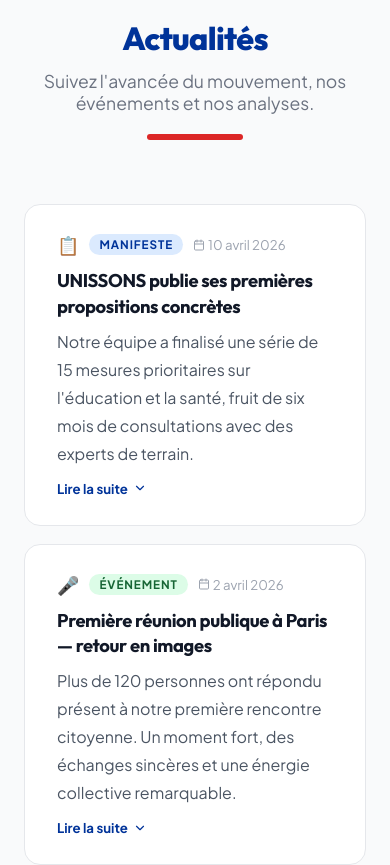
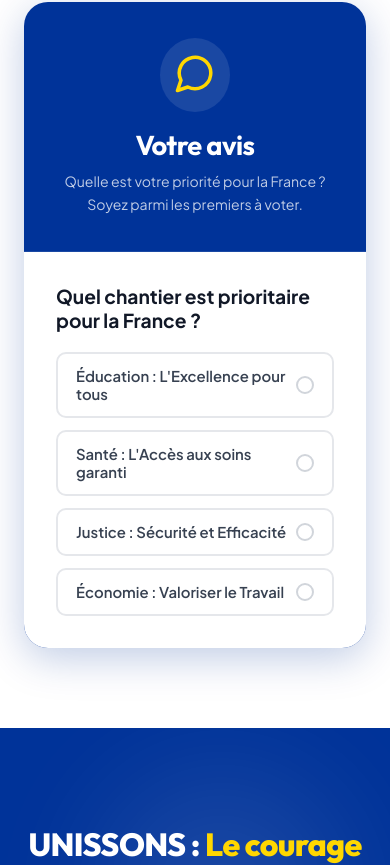
Before and after one commit to partiunissons-cmd/unissons-site, a React (Vite) app: page / in a window 390 px wide. Shown: the part 4515-5380 px from the top of the page. Built offline with nearby package versions, Linux system fonts and the light colour scheme.

Commit message:
Update App.jsx

```diff
--- a/src/App.jsx
+++ b/src/App.jsx
@@ -2,7 +2,6 @@ import React, { useState, useEffect } from 'react';
 import {
   Menu, X, ChevronRight, Heart, Shield, Briefcase, Scale, Search,
   CheckCircle, MessageCircle, ArrowRight, Check, BookOpen, Mail,
-  Calendar, ChevronDown
 } from 'lucide-react';
 
 // ============================================================
@@ -84,9 +83,6 @@ const globalStyles = `
   .pilier-card { background:#fff; border:1px solid #e5e7eb; border-radius:16px; padding:24px; display:flex; flex-direction:column; cursor:pointer; height:100%; transition: box-shadow 0.3s, transform 0.3s; }
   .pilier-card:hover { box-shadow: 0 20px 40px rgba(0,0,0,0.10); transform: translateY(-4px); }
 
-  .news-card { background:#fff; border:1px solid #e5e7eb; border-radius:16px; padding:28px 32px; transition: box-shadow 0.3s, transform 0.3s; }
-  .news-card:hover { box-shadow: 0 12px 32px rgba(0,0,0,0.08); transform: translateY(-2px); }
-
   .nav-link { color: rgba(255,255,255,0.88); font-weight:600; font-size:0.8rem; text-transform:uppercase; letter-spacing:0.05em; transition:color 0.2s; }
   .nav-link:hover { color: #FFD700; }
 
@@ -145,10 +141,9 @@ const Navbar = ({ onJoinClick }) => {
     return () => window.removeEventListener('scroll', h);
   }, []);
   const links = [
-    { label:'Notre Approche', href:'#vision'     },
-    { label:'Nos Valeurs',    href:'#themes'     },
-    { label:'Actualités',     href:'#actualites' },
-    { label:'Sondage',        href:'#sondages'   },
+    { label:'Notre Approche', href:'#vision'   },
+    { label:'Nos Valeurs',    href:'#themes'   },
+    { label:'Sondage',        href:'#sondages' },
   ];
   return (
     <nav style={{ position:'fixed', width:'100%', zIndex:50, background: C.blue, boxShadow: scrolled ? '0 4px 20px rgba(0,0,0,0.25)' : 'none', padding: scrolled ? '12px 0' : '20px 0', transition:'all 0.3s' }}>
@@ -331,64 +326,7 @@ const Features = () => {
   );
 };
 
-// ============================================================
-// Actualités
-// ============================================================
-const NewsSection = () => {
-  const [expanded, setExpanded] = useState(null);
-  const articles = [
-    { date:"10 avril 2026", category:"Manifeste", catBg:'#dbeafe', catText: C.blue, icon:"📋",
-      title:"UNISSONS publie ses premières propositions concrètes",
-      summary:"Notre équipe a finalisé une série de 15 mesures prioritaires sur l'éducation et la santé, fruit de six mois de consultations avec des experts de terrain.",
-      full:"Après six mois de travail collectif avec des enseignants, médecins, juristes et économistes, UNISSONS présente aujourd'hui ses premières propositions concrètes. Ces 15 mesures, testées et chiffrées, constituent le socle de notre programme. Elles couvrent la revalorisation des enseignants, la création de maisons de santé pluridisciplinaires et la simplification administrative. Chaque proposition est accompagnée d'une étude d'impact et d'un calendrier de mise en œuvre réaliste." },
-    { date:"2 avril 2026", category:"Événement", catBg:'#dcfce7', catText:'#166534', icon:"🎤",
-      title:"Première réunion publique à Paris — retour en images",
-      summary:"Plus de 120 personnes ont répondu présent à notre première rencontre citoyenne. Un moment fort, des échanges sincères et une énergie collective remarquable.",
-      full:"Le 2 avril, la salle du 11e arrondissement de Paris s'est remplie bien au-delà de nos espérances. 120 citoyens, venus de tous horizons, ont participé à notre premier débat public. Les échanges ont porté sur l'éducation nationale et la désertification médicale. La prochaine réunion aura lieu le 15 mai à Lyon." },
-    { date:"20 mars 2026", category:"Analyse", catBg:'#fef9c3', catText:'#854d0e', icon:"📊",
-      title:"Pourquoi la défiance envers les institutions est une opportunité",
-      summary:"La méfiance croissante des Français envers leurs institutions n'est pas une fatalité. C'est le terreau fertile d'un renouveau démocratique, si l'on propose des alternatives sérieuses.",
-      full:"Selon le dernier baromètre du CEVIPOF, 71% des Français se disent méfiants envers les partis politiques. UNISSONS ne voit pas dans ce chiffre une menace, mais une invitation — à faire différemment : moins de communication, plus de résultats. Moins d'idéologie, plus de méthode." },
-  ];
-  return (
-    <section id="actualites" style={{ padding:'96px 24px', background: C.gray50 }}>
-      <div style={{ maxWidth:860, margin:'0 auto' }}>
-        <div style={{ textAlign:'center', marginBottom:64 }}>
-          <h2 style={{ fontSize:'clamp(2rem, 4vw, 3rem)', fontWeight:800, color: C.blue, fontFamily:'Outfit, sans-serif', margin:0 }}>Actualités</h2>
-          <p style={{ marginTop:12, fontSize:'1.1rem', color: C.gray500 }}>Suivez l'avancée du mouvement, nos événements et nos analyses.</p>
-          <div style={{ width:96, height:6, background: C.red, borderRadius:3, margin:'20px auto 0' }}/>
-        </div>
-        <div style={{ display:'flex', flexDirection:'column', gap:18 }}>
-          {articles.map((a, i) => (
-            <article key={i} className="news-card">
-              <div style={{ display:'flex', alignItems:'center', gap:10, marginBottom:12, flexWrap:'wrap' }}>
-                <span style={{ fontSize:18 }}>{a.icon}</span>
-                <span style={{ background: a.catBg, color: a.catText, fontSize:'0.73rem', fontWeight:700, textTransform:'uppercase', letterSpacing:'0.08em', padding:'3px 10px', borderRadius:999 }}>{a.category}</span>
-                <span style={{ color: C.gray400, fontSize:'0.83rem', display:'flex', alignItems:'center', gap:3 }}><Calendar size={12}/> {a.date}</span>
-              </div>
-              <h3 style={{ fontSize:'1.15rem', fontWeight:700, color: C.gray900, margin:'0 0 8px', lineHeight:1.4 }}>{a.title}</h3>
-              <p style={{ color: C.gray600, lineHeight:1.75, margin:0 }}>{a.summary}</p>
-              {expanded === i && (
-                <div className="fade-up" style={{ marginTop:14, paddingTop:14, borderTop:`1px solid ${C.gray100}` }}>
-                  <p style={{ color: C.gray700, lineHeight:1.8, margin:0 }}>{a.full}</p>
-                </div>
-              )}
-              <button onClick={() => setExpanded(expanded === i ? null : i)}
-                style={{ marginTop:12, display:'flex', alignItems:'center', gap:5, fontSize:'0.83rem', fontWeight:700, color: C.blue, background:'none', border:'none', cursor:'pointer', padding:0, fontFamily:'Plus Jakarta Sans, sans-serif' }}>
-                {expanded === i ? 'Réduire' : 'Lire la suite'}
-                <ChevronDown size={14} style={{ transform: expanded === i ? 'rotate(180deg)' : 'none', transition:'transform 0.2s' }}/>
-              </button>
-            </article>
-          ))}
-        </div>
-        <p style={{ textAlign:'center', marginTop:28, color: C.gray400, fontSize:'0.83rem' }}>
-          Suivez-nous sur{' '}
-          <a href="https://x.com/PartiUnissons" target="_blank" rel="noopener noreferrer" style={{ color: C.blue, fontWeight:600 }}>@PartiUnissons</a> pour ne rien manquer.
-        </p>
-      </div>
-    </section>
-  );
-};
+
 
 // ============================================================
 // Sondage dynamique
@@ -396,15 +334,15 @@ const NewsSection = () => {
 const PollSection = () => {
   const KEY = 'unissons_poll_v1';
   const init = [
-    { id:1, label:"Éducation : L'Excellence pour tous", votes:35, color: C.blue   },
-    { id:2, label:"Santé : L'Accès aux soins garanti",  votes:25, color: C.red    },
-    { id:3, label:"Justice : Sécurité et Efficacité",   votes:20, color:'#d97706' },
-    { id:4, label:"Économie : Valoriser le Travail",    votes:20, color:'#16a34a' },
+    { id:1, label:"Éducation : L'Excellence pour tous", votes:0, color: C.blue   },
+    { id:2, label:"Santé : L'Accès aux soins garanti",  votes:0, color: C.red    },
+    { id:3, label:"Justice : Sécurité et Efficacité",   votes:0, color:'#d97706' },
+    { id:4, label:"Économie : Valoriser le Travail",    votes:0, color:'#16a34a' },
   ];
   const [opts, setOpts]         = useState(init);
   const [voted, setVoted]       = useState(false);
   const [selId, setSelId]       = useState(null);
-  const [total, setTotal]       = useState(100);
+  const [total, setTotal]       = useState(0);
   const [anim,  setAnim]        = useState(false);
 
   useEffect(() => {
@@ -418,7 +356,7 @@ const PollSection = () => {
     setTimeout(() => setAnim(true), 50);
     try { localStorage.setItem(KEY, JSON.stringify({ opts:next, voted:true, selId:id, total:t })); } catch(_) {}
   };
-  const pct = (v) => Math.round((v / total) * 100);
+  const pct = (v) => total === 0 ? 0 : Math.round((v / total) * 100);
 
   return (
     <section id="sondages" style={{ padding:'80px 24px', background:'#fff' }}>
@@ -426,12 +364,12 @@ const PollSection = () => {
         <div className="poll-layout" style={{ background: C.blue, borderRadius:24, overflow:'hidden', display:'flex', boxShadow:'0 10px 40px rgba(0,51,153,0.25)' }}>
           <div className="poll-left" style={{ padding:36, width:270, flexShrink:0, color:'#fff', display:'flex', flexDirection:'column', justifyContent:'center', alignItems:'center', textAlign:'center', borderRight:'1px solid rgba(255,255,255,0.1)' }}>
             <div style={{ padding:14, background:'rgba(255,255,255,0.1)', borderRadius:'50%', marginBottom:16 }}><MessageCircle size={42} color={C.gold}/></div>
-            <h3 style={{ fontSize:'1.7rem', fontWeight:700, margin:'0 0 8px' }}>Consultation</h3>
-            <p style={{ opacity:0.75, fontSize:'0.88rem', lineHeight:1.6, margin:0 }}>Quelle est votre priorité pour la France ?</p>
-            {voted && (
+            <h3 style={{ fontSize:'1.7rem', fontWeight:700, margin:'0 0 8px' }}>Votre avis</h3>
+            <p style={{ opacity:0.75, fontSize:'0.88rem', lineHeight:1.6, margin:0 }}>Quelle est votre priorité pour la France ? Soyez parmi les premiers à voter.</p>
+            {voted && total > 0 && (
               <div style={{ background:'rgba(255,255,255,0.12)', borderRadius:12, padding:'10px 18px', marginTop:18 }}>
                 <p style={{ color: C.gold, fontWeight:700, fontSize:'1.7rem', margin:0 }}>{total.toLocaleString('fr-FR')}</p>
-                <p style={{ color:'#bfdbfe', fontSize:'0.68rem', textTransform:'uppercase', letterSpacing:'0.1em', margin:0 }}>votes enregistrés</p>
+                <p style={{ color:'#bfdbfe', fontSize:'0.68rem', textTransform:'uppercase', letterSpacing:'0.1em', margin:0 }}>{total === 1 ? 'vote enregistré' : 'votes enregistrés'}</p>
               </div>
             )}
           </div>
@@ -541,7 +479,7 @@ const Footer = () => (
       </div>
       <div>
         <h4 style={{ color: C.gold, fontWeight:700, fontSize:'0.72rem', textTransform:'uppercase', letterSpacing:'0.12em', marginBottom:18, marginTop:0 }}>Le Projet</h4>
-        {[['#vision','Le Manifeste'],['#themes','Les 5 Piliers'],['#actualites','Actualités'],['#sondages','Consultation']].map(([href, label]) => (
+        {[['#vision','Le Manifeste'],['#themes','Les 5 Piliers'],['#sondages','Consultation']].map(([href, label]) => (
           <a key={href} href={href} className="footer-link">{label}</a>
         ))}
       </div>
@@ -587,7 +525,6 @@ const App = () => {
       <Hero onJoinClick={toJoin}/>
       <VisionSection/>
       <Features/>
-      <NewsSection/>
       <PollSection/>
       <JoinSection/>
       <Footer/>
```
